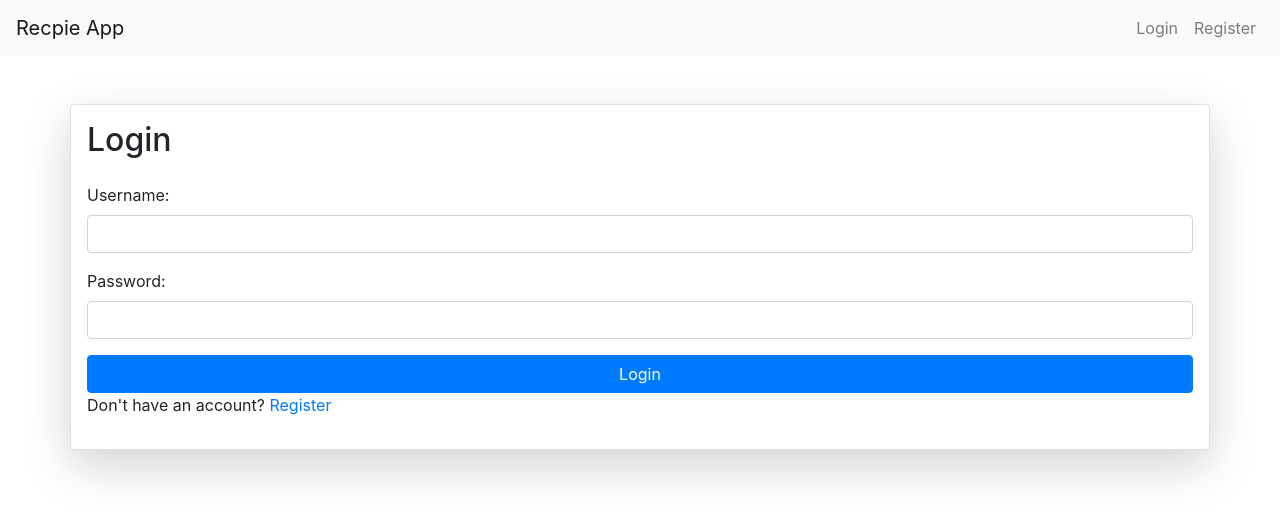
After one commit to EmanAmir13/Django, a Django app: a page that uses recipe_project/vege/templates/base.html in a window 1280 px wide. The commit adds this page. Shown: the top 518 px of the page. Run offline with Django 5.2, Linux system fonts and the light colour scheme; some libraries are stand-ins or nearby versions.

Commit message:
Added the login and regiter and authentication functionality

```diff
--- a/recipe_project/recipe/urls.py
+++ b/recipe_project/recipe/urls.py
@@ -25,6 +25,9 @@ urlpatterns = [
     path('', recipes, name='recipes'),
     path('api/v1/update_recipes/<id>/', update_recipes, name='update_recipes'),
     path('api/v1/del_recipes/<id>/', del_recipes, name='del_recipes'),
+    path('api/v1/login/', login_page, name='login_page'),
+    path('api/v1/logout/', logout_page, name='logout_page'),
+    path('api/v1/register/', register, name='register'),
     path('api/v1/admin/', admin.site.urls),
 ]
 
--- a/recipe_project/vege/templates/base.html
+++ b/recipe_project/vege/templates/base.html
@@ -22,6 +22,26 @@
     </style>
 </head>
 <body>
+<nav class="navbar navbar-expand-lg navbar-light bg-light">
+    <a class="navbar-brand" href="#">Recpie App</a>
+    <div class="collapse navbar-collapse" id="navbarNav">
+        <ul class="navbar-nav ml-auto">
+            {% if request.user.is_authenticated %}
+            <li class="nav-item">
+                <a class="nav-link" href="/api/v1/logout/">Logout</a>
+            </li>
+            {% else %}
+            <li class="nav-item">
+                <a class="nav-link" href="/api/v1/login/">Login</a>
+            </li>
+            <li class="nav-item">
+                <a class="nav-link" href="/api/v1/register/">Register</a>
+            </li>
+            {% endif %}
+        </ul>
+
+    </div>
+</nav>
 {% block start%}
 
 {% endblock %}
--- /dev/null
+++ b/recipe_project/vege/templates/login.html
@@ -0,0 +1,37 @@
+{% extends 'base.html' %}
+
+{% block start %}
+
+<div class="container mt-5 card p-3 shadow-lg">
+    <h2 class="mb-4">Login</h2>
+
+    {% if messages %}
+        {% for message in messages %}
+            <div class="alert alert-{{ message.tags }} alert-dismissible fade show" role="alert">
+                {{ message }}
+                <button type="button" class="close" data-dismiss="alert" aria-label="Close">
+                    <span aria-hidden="true">&times;</span>
+                </button>
+            </div>
+        {% endfor %}
+    {% endif %}
+
+    <form method="post" action="{% url 'login_page' %}">
+        {% csrf_token %}
+        <div class="form-group">
+            <label for="username">Username:</label>
+            <input type="text" class="form-control" id="username" name="username" required>
+        </div>
+
+        <div class="form-group">
+            <label for="password">Password:</label>
+            <input type="password" class="form-control" id="password" name="password" required>
+        </div>
+
+        <button type="submit" class="btn btn-primary btn-block">Login</button>
+
+        <p>Don't have an account? <a href="/api/v1/register/">Register</a></p>
+    </form>
+</div>
+
+{% endblock %}
--- a/recipe_project/vege/views.py
+++ b/recipe_project/vege/views.py
@@ -1,10 +1,12 @@
 from django.shortcuts import render, redirect
 from .models import *
-from django.http import HttpResponse
+from django.contrib.auth.models import User
+from django.contrib import messages
+from django.contrib.auth import authenticate, login, logout
+from django.contrib.auth.decorators import login_required
 
 
-# Create your views here.
-
+@login_required(login_url="/api/v1/login/")
 def recipes(request):
     if request.method == 'POST':
         data = request.POST
@@ -30,7 +32,7 @@ def recipes(request):
 
     return render(request, "index.html", context=context)
 
-
+@login_required(login_url="/api/v1/login/")
 def update_recipes(request, id):
     queryset = Recipe.objects.get(id=id)
 
@@ -51,8 +53,64 @@ def update_recipes(request, id):
     context = {'recipe': queryset}
     return render(request, "update_recipe.html", context=context)
 
-
+@login_required(login_url="/api/v1/login/")
 def del_recipes(request, id):
     queryset = Recipe.objects.get(id=id)
     queryset.delete()
     return redirect('/')
+
+
+def login_page(request):
+    if request.method == 'POST':
+        data = request.POST
+
+        username = data.get('username')
+        password = data.get('password')
+
+        if not User.objects.filter(username=username).exists():
+            messages.error(request, "Invalid Username")
+            return redirect('/api/v1/login/')
+
+        user = authenticate(request, username=username, password=password)
+
+        if user is None:
+            messages.error(request, "Invalid Password")
+            return redirect('/api/v1/login/')
+        else:
+            login(request, user)
+            return redirect('/')
+
+    return render(request, "login.html")
+
+@login_required(login_url="/api/v1/login/")
+def logout_page(request):
+    logout(request)
+    return redirect('/api/v1/login/')
+
+
+def register(request):
+    if request.method == 'POST':
+        data = request.POST
+
+        first_name = data.get('first_name')
+        last_name = data.get('last_name')
+        username = data.get('username')
+        password = data.get('password')
+
+        user = User.objects.filter(username=username)
+        if user.exists():
+            messages.add_message(request, messages.INFO, "Username Already taken")
+            return redirect('/api/v1/register/')
+
+        user = User.objects.create(
+            first_name=first_name,
+            last_name=last_name,
+            username=username
+        )
+
+        user.set_password(password)
+        user.save()
+        messages.add_message(request, messages.SUCCESS, "Registration successful. You can now log in.")
+        return redirect('/api/v1/register/')
+
+    return render(request, "register.html")
```
Also changed, not shown: recipe_project/vege/templates/register.html (added, +47 -0 lines), recipe_project/db.sqlite3.
